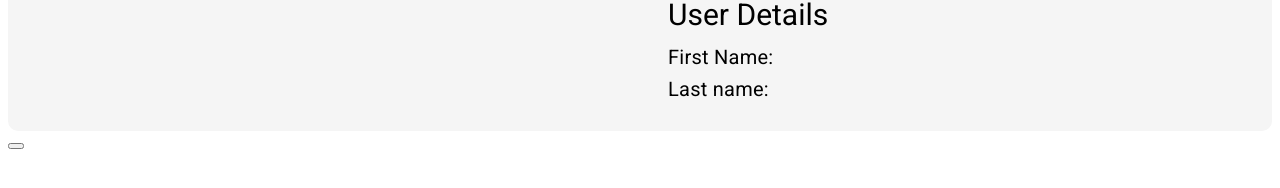
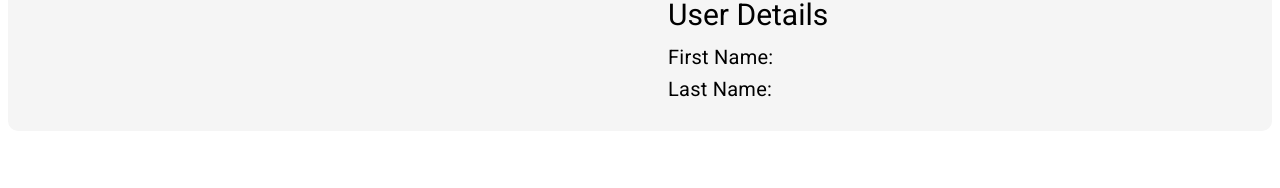
Before and after one commit to ingridandersson/Sarasvati.Web, an Angular app: page /user in a window 1280 px wide. Shown: the part 162-350 px from the top of the page. Built offline with nearby package versions, Linux system fonts and the light colour scheme; no server answers.

Commit message:
tiny fix

```diff
--- a/src/app/components/user/user.component.html
+++ b/src/app/components/user/user.component.html
@@ -3,19 +3,14 @@
         <mat-icon>arrow_back</mat-icon>
     </button>
 
-    <div class =area>
-    <h1 id="tableLabel">{{ title }}</h1>
-    <div id="user-details">
-        <p> First Name: {{ username }}</p>
-        <p>Last name: {{ lastname }}</p>
-
-
-
-      </div>
-      </div>
-      <button class="toggleEditForm" mat-icon-button >
-
-      </button>
+    <div class=area>
+        <h1 id="tableLabel">{{ title }}</h1>
+        <div id="user-details">
+            <p> First Name: {{ username }}</p>
+            <p>Last Name: {{ lastname }}</p>
+        </div>
+    </div>
+    <!-- <button class="toggleEditForm" mat-icon-button> </button> -->
 
 
 </div>
```
